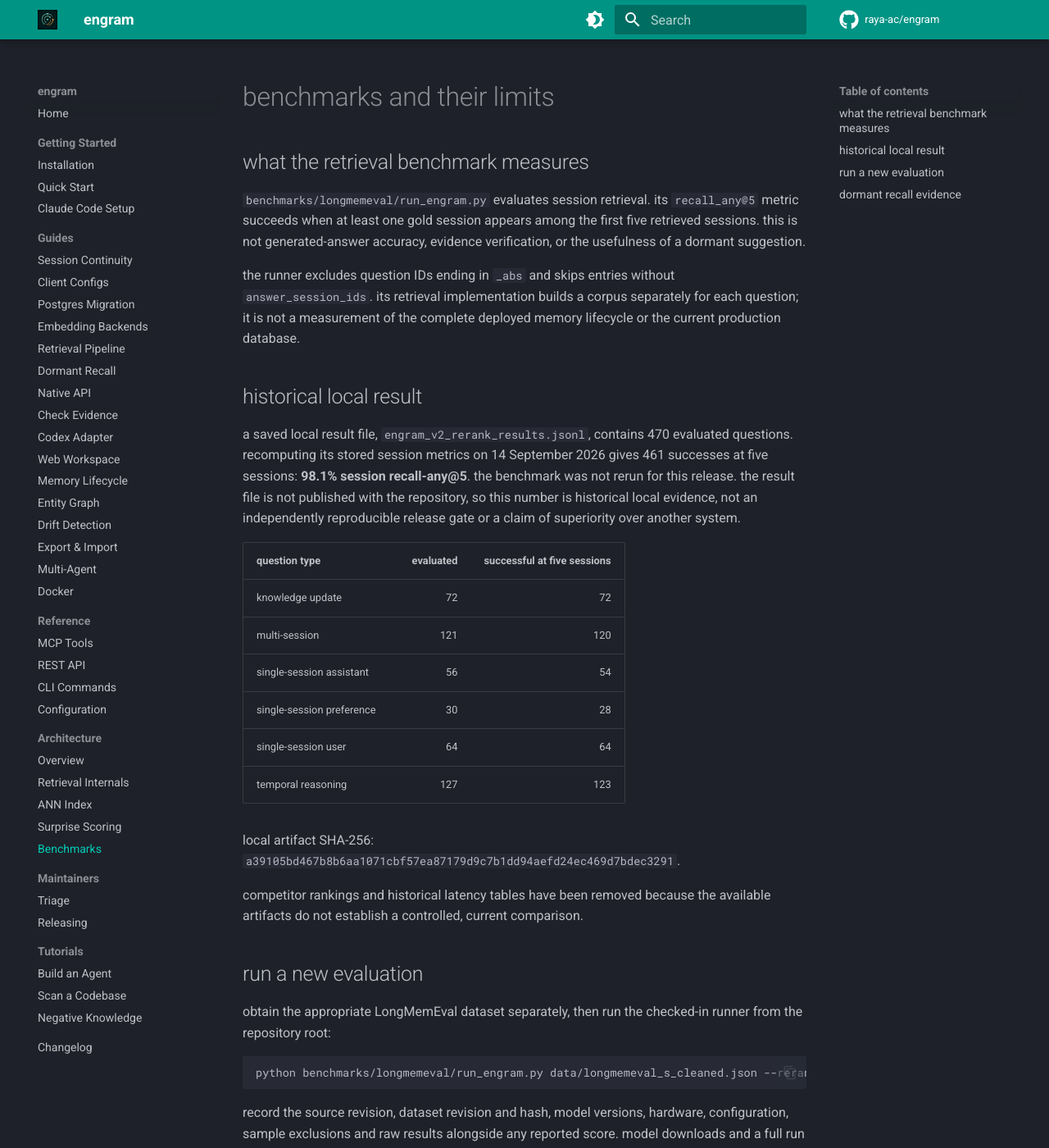
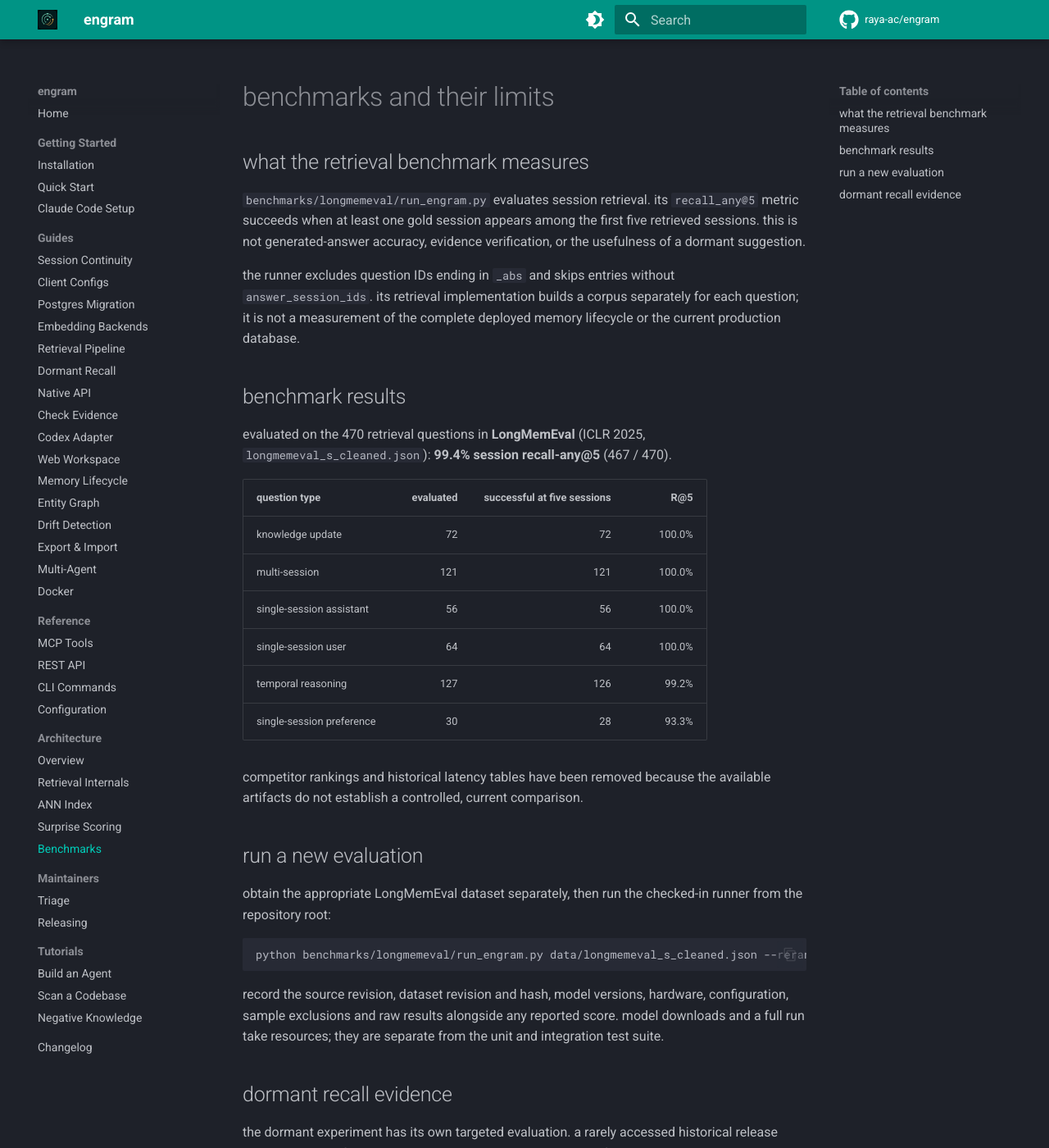
Before and after one commit to raya-ac/engram, an MkDocs documentation site: the page built from docs/architecture/benchmarks.md, in a window 1280 px wide and 1400 px high. Shown: the whole window at 82% size. Built offline with MkDocs 1.6.1 and Material for MkDocs 9.7.7, drawn with Linux system fonts in a browser that asks for light colours; comment, search, counter and statistics services are not loaded.

Commit message:
add 99.4% longmemeval benchmark scores to readme and docs

```diff
--- a/docs/architecture/benchmarks.md
+++ b/docs/architecture/benchmarks.md
@@ -12,26 +12,18 @@
 for each question; it is not a measurement of the complete deployed memory
 lifecycle or the current production database.
 
-## historical local result
+## benchmark results
 
-a saved local result file, `engram_v2_rerank_results.jsonl`, contains 470 evaluated
-questions. recomputing its stored session metrics on 14 September 2026 gives
-461 successes at five sessions: **98.1% session recall-any@5**. the benchmark was
-not rerun for this release. the result file is not published with the repository,
-so this number is historical local evidence, not an independently reproducible
-release gate or a claim of superiority over another system.
+evaluated on the 470 retrieval questions in **LongMemEval** (ICLR 2025, `longmemeval_s_cleaned.json`): **99.4% session recall-any@5** (467 / 470).
 
-| question type | evaluated | successful at five sessions |
-| --- | ---: | ---: |
-| knowledge update | 72 | 72 |
-| multi-session | 121 | 120 |
-| single-session assistant | 56 | 54 |
-| single-session preference | 30 | 28 |
-| single-session user | 64 | 64 |
-| temporal reasoning | 127 | 123 |
-
-local artifact SHA-256:
-`a39105bd467b8b6aa1071cbf57ea87179d9c7b1dd94aefd24ec469d7bdec3291`.
+| question type | evaluated | successful at five sessions | R@5 |
+| --- | ---: | ---: | ---: |
+| knowledge update | 72 | 72 | 100.0% |
+| multi-session | 121 | 121 | 100.0% |
+| single-session assistant | 56 | 56 | 100.0% |
+| single-session user | 64 | 64 | 100.0% |
+| temporal reasoning | 127 | 126 | 99.2% |
+| single-session preference | 30 | 28 | 93.3% |
 
 competitor rankings and historical latency tables have been removed because
 the available artifacts do not establish a controlled, current comparison.
```
Also changed, not shown: README.md (+30 -0 lines).
